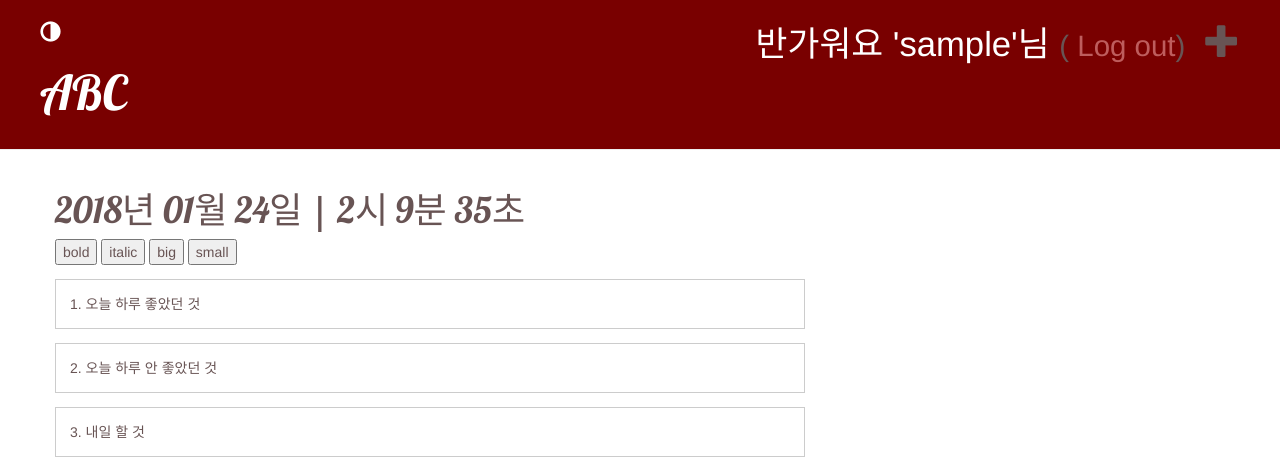
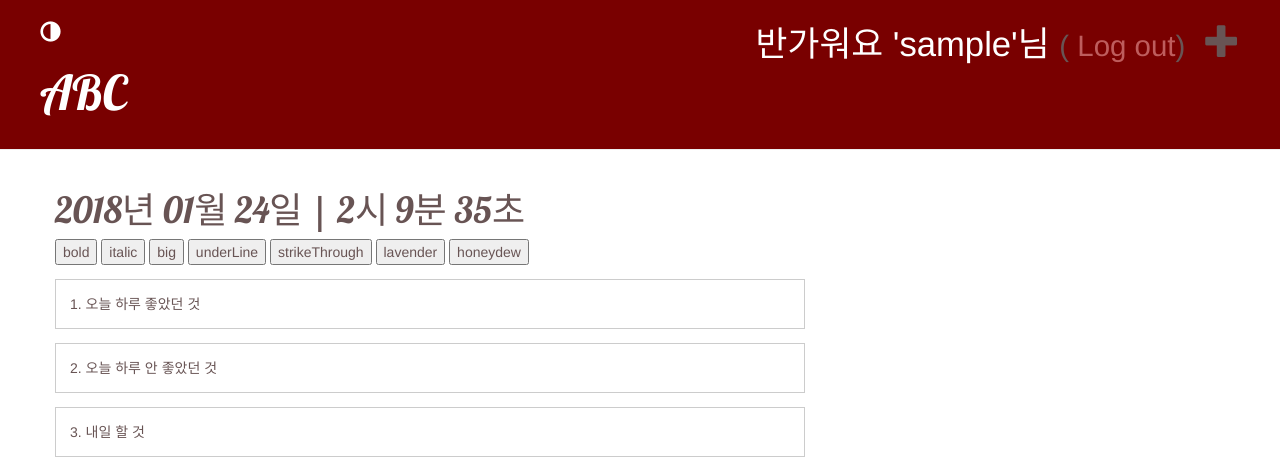
Before and after one commit to hora2017/pf2, a Django app: page /post/new/ in a window 1280 px wide. Shown: the top 464 px of the page. Run offline with Django 3.2, Linux system fonts and the light colour scheme; the visitor is signed in with stand-in values (Sample User, id 1); some libraries are stand-ins or nearby versions.

Commit message:
rich_text 분리 및 새로운 코드로 적용

```diff
--- a/blog/static/js/post_new.js
+++ b/blog/static/js/post_new.js
@@ -15,16 +15,22 @@ var modified = {
         var textarea = document.getElementsByTagName('textarea');
         var tags = document.getElementsByName('tags')[0];
         var divs = document.querySelectorAll('.textDiv');
-        var list = []; len = textarea.length
+        var list = []; len = textarea.length;
+        //var regex = /(style="")|(font size=")([0-9])(")|(\/font)/g;
+
+        // font 태그를 span 태그로 치환
+        var regex = /(font size=")([0-9])/gi;
+        var regex2 = /(\/font)/g;
+        var regex3 = /(style="")/g;
         for (var i = 0; i < len; i++) { list.push(textarea[i]) }
         for (var i = 0; i < list.length; i++) {
-            if (divs[i].innerHTML !== "<br>") { list[i].value = divs[i].innerHTML }
+            if (divs[i].innerHTML !== "<br>") { list[i].value = divs[i].innerHTML.replace(regex, '' + 'span style=' + '"font-size: ' + '1.$2em').replace(regex2, '/span').replace(regex3, '') }
             else { divs[i].innerHTML = "" } // divs의 innerHTML <br> 제거
         }
         tags.value = modified.divToTag();
     },
     allTag: function () { // 질문 칸에서 '#' 앞에 붙은 단어를 배열로 저장
-        var post = []; tagList = []; tags = []; matches = []; regex = /(#)(\w+|[가-힣]+)(,|)/g;
+        var post = []; tagList = []; tags = []; matches = []; regex = /(#)(\w+|[ㄱ-ㅎ가-힣]+)(,|)/gi;
         var divs = document.querySelectorAll('.textDiv');
         for (var i = 0; i < divs.length; i++) {
             post.push(divs[i].innerHTML);
@@ -42,7 +48,7 @@ var modified = {
     },
     divToTag: function () { // allTag에서 만든 배열을 '#' 삭제 스페이스 추가하여 srting으로 변환
         var allTag = modified.allTag().toString();
-        var regex = /(#)(\w+|[가-힣]+)(,|)/g;
+        var regex = /(#)(\w+|[ㄱ-ㅎ가-힣]+)(,|)/gi;
         return allTag.replace(regex, "$2 ");
     }
 }
@@ -99,56 +105,20 @@ var autoSave = {
     }
 }
 
-function rich(value) {
-    var selected = window.getSelection().getRangeAt(0);
-    if (selected.toString() !== "" && selected.toString() !== " ") {
-        var node = window.getSelection();
-        var parentStyle = node.baseNode.parentNode.style
-        if (node.baseNode.parentNode !== 'span') { // 해당 Selection에 처음으로 스타일 적용할때
-            var style = document.createElement('span');
-            switch (value) {
-                case 'bold':
-                    style.style.cssText = "font-weight:bold";
-                    break;
-                case 'italic':
-                    style.style.cssText = "font-style:italic";
-                    break;
-                case '1.4em':
-                    style.style.cssText = "font-size:1.4em";
-                    break;
-                case '0.8em':
-                    style.style.cssText = "font-size:0.8em";
-                    break;
-            }
-            // 셀렉션의 글자를 찾아 노드 위치 지정 삭제 삽입
-            if (selected.commonAncestorContainer.innerHTML !== undefined ? style.innerHTML = selected.commonAncestorContainer.innerHTML : style.innerHTML = selected)
+
+var btns = document.querySelectorAll('.rich-btn');
+
+[].forEach.call(btns, function (col) {
+    col.addEventListener("click", function () { click(this.id, this.value) }, false);
+});
+
+function click(id, value) {
+    if (window.getSelection().toString() !== "") {
+        document.execCommand(id, false, value);
+    }
+}
 
 
-            selected.deleteContents();
-            selected.insertNode(style);
-        } else { // 해당 Selection에 중복으로 스타일 적용할때
-            var len = parentStyle.length;
-            switch (value) {
-                case 'bold':
-                    parentStyle[len + 1] = "font-weight";
-                    parentStyle['fontWeight'] = value;
-                    break;
-                case 'italic':
-                    parentStyle[len + 1] = "font-style";
-                    parentStyle['fontStyle'] = value;
-                    break;
-                case '1.4em':
-                    parentStyle[len + 1] = "font-size";
-                    parentStyle['fontSize'] = value;
-                    break;
-                case '0.8em':
-                    parentStyle[len + 1] = "font-size";
-                    parentStyle['fontSize'] = value;
-                    break;
-            }
-        }
-    }
-}
 
 modified.titleDate();
 modified.autoFocus();
--- a/blog/static/js/rich_text.js
+++ b/blog/static/js/rich_text.js
@@ -0,0 +1,49 @@
+function rich(value) {
+    var selected = window.getSelection().getRangeAt(0);
+    if (selected.toString() !== "" && selected.toString() !== " ") {
+        var node = window.getSelection();
+        var parentStyle = node.focusNode.parentNode.style
+        if (node.focusNode.parentNode.nodeName !== 'SPAN' || node.anchorNode.nodeName === '#text') { // 해당 Selection에 처음으로 스타일 적용할때
+            var span = document.createElement('span');
+            switch (value) {
+                case 'bold':
+                    span.style.cssText = "font-weight:bold";
+                    break;
+                case 'italic':
+                    span.style.cssText = "font-style:italic";
+                    break;
+                case '1.4em':
+                    span.style.cssText = "font-size:1.4em";
+                    break;
+                case '0.8em':
+                    span.style.cssText = "font-size:0.8em";
+                    break;
+            }
+            if (selected.commonAncestorContainer.innerHTML !== undefined ? span.innerHTML = selected.commonAncestorContainer.innerHTML : span.innerHTML = selected)
+
+
+            node.deleteFromDocument();
+            //selected.insertNode(span);
+        } else { // 해당 Selection에 중복으로 스타일 적용할때
+            var len = parentStyle.length;
+            switch (value) {
+                case 'bold':
+                    parentStyle[len + 1] = "font-weight";
+                    parentStyle['fontWeight'] = value;
+                    break;
+                case 'italic':
+                    parentStyle[len + 1] = "font-style";
+                    parentStyle['fontStyle'] = value;
+                    break;
+                case '1.4em':
+                    parentStyle[len + 1] = "font-size";
+                    parentStyle['fontSize'] = value;
+                    break;
+                case '0.8em':
+                    parentStyle[len + 1] = "font-size";
+                    parentStyle['fontSize'] = value;
+                    break;
+            }
+        }
+    }
+}
--- a/blog/templates/blog/post_new.html
+++ b/blog/templates/blog/post_new.html
@@ -1,11 +1,13 @@
 {% extends 'blog/base.html' %} {% load staticfiles %} {% block content %}
 <h1></h1>
 <div class="rich">
-    <input class="rich-btn" id="bold" onclick="rich(id)" type="button" value="bold">
-    <input class="rich-btn" id="italic" onclick="rich(id)" type="button" value="italic">
-    <input class="rich-btn" id="1.4em" onclick="rich(id)" type="button" value="big">
-    <input class="rich-btn" id="0.8em" onclick="rich(id)" type="button" value="small">
-    </ul>
+    <input class="rich-btn" id="bold" type="button" value="bold">
+    <input class="rich-btn" id="italic" type="button" value="italic">
+    <input class="rich-btn" id="fontSize" type="button" value="big">
+    <input class="rich-btn" id="underLine" type="button" value="underLine">
+    <input class="rich-btn" id="strikeThrough" type="button" value="strikeThrough">
+    <input class="rich-btn" id="backColor" type="button" value="lavender">
+    <input class="rich-btn" id="backColor" type="button" value="honeydew">
 </div>
 <div>
     <div contentEditable="true" class="textDiv" data-text="1. 오늘 하루 좋았던 것"></div>
@@ -17,4 +19,5 @@
 </form>
 {% endblock %} {% block script %}
 <script src="{% static 'js/post_new.js' %}"></script>
-<script src="{% static 'js/rich_text.js' %}"></script> {% endblock script %}
+<!-- <script src="{% static 'js/rich_text.js' %}"></script> -->
+{% endblock script %}
```
Also changed, not shown: README.md.
